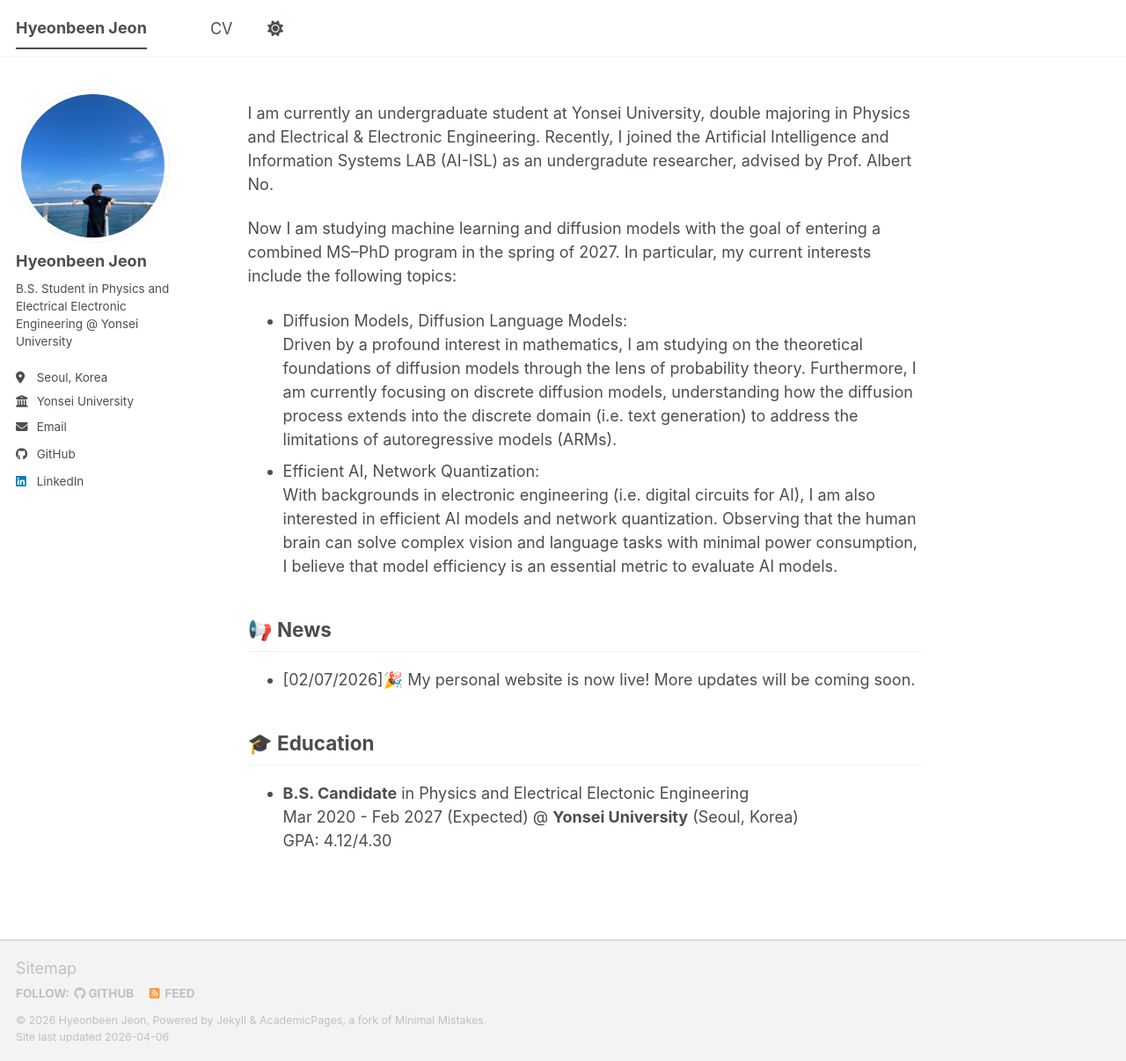
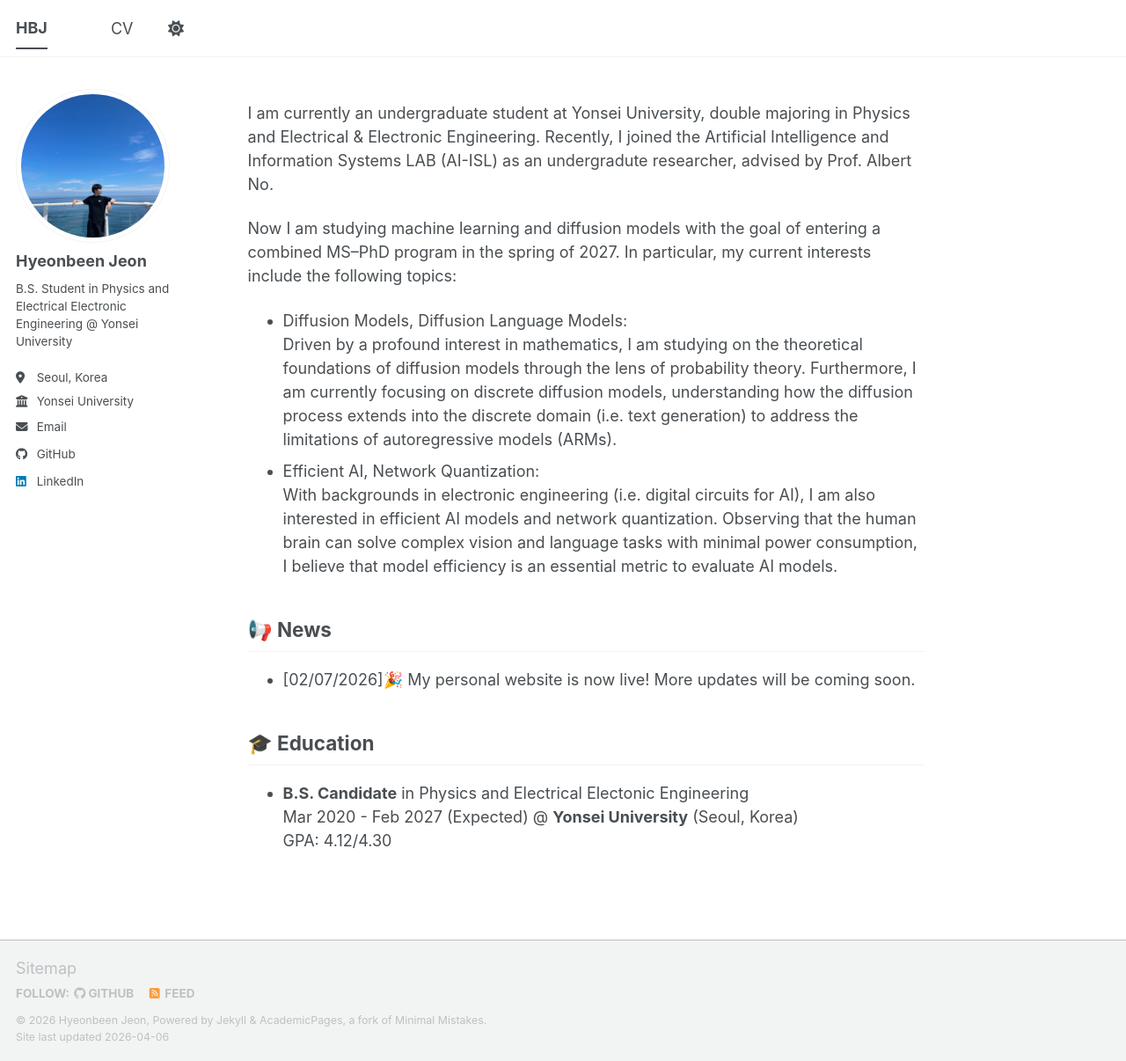
Before and after one commit to jnhnbn01/jnhnbn01.github.io, a Jekyll site: the page built from _pages/about.md, in a window 1280 px wide and 1206 px high. Shown: the whole window at 88% size. Built offline with Jekyll 4.4.1, drawn with Linux system fonts in a browser that asks for light colours; a script bundle is joined from its source files by our own code; library files that are not in the unit come from our copies.

Commit message:
_config.yml 업데이트

```diff
--- a/_config.yml
+++ b/_config.yml
@@ -9,7 +9,7 @@
 # Basic Site Settings
 locale                   : "en-US"
 site_theme               : "default" # The available themes options are "default", "air", "sunrise", "mint", "dirt" and "contrast"
-title                    : "Hyeonbeen Jeon"
+title                    : "HBJ"
 title_separator          : "-"
 name                     : &name "Hyeonbeen Jeon"
 description              : &description "Hyeonbeen's academic website"   # Update this with a general description of your site, this is the default if not overridden by a page
```
